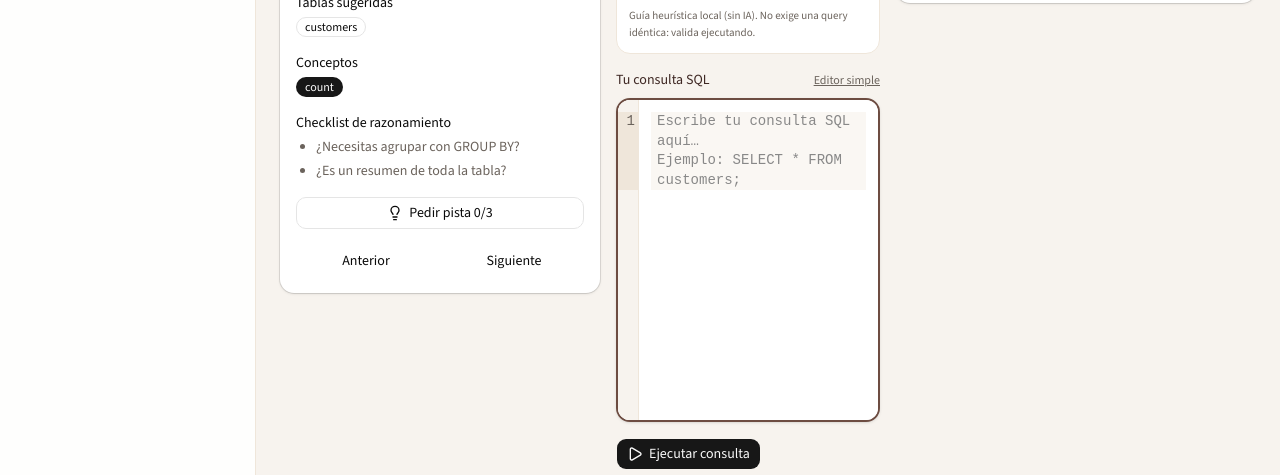
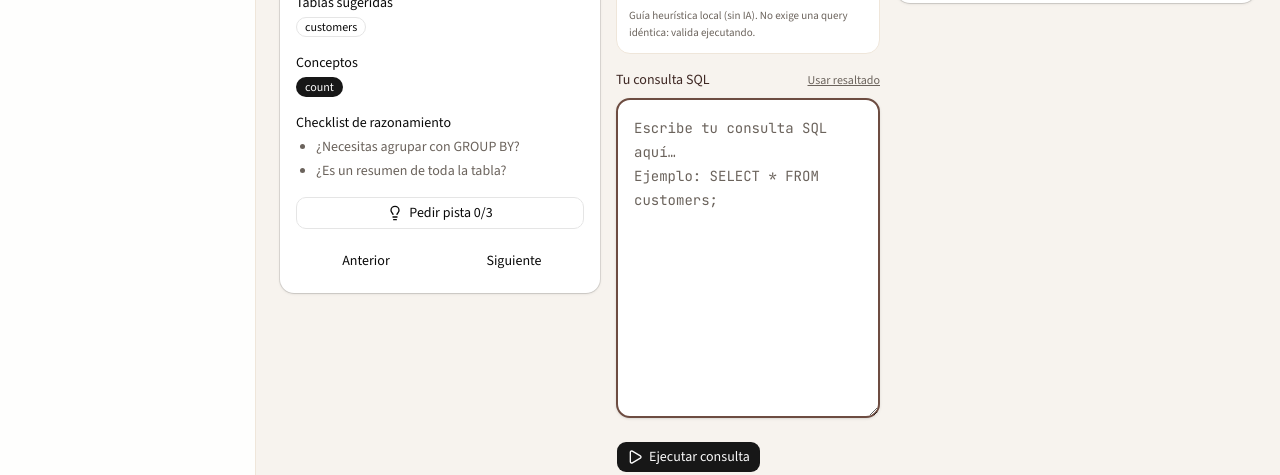
Before and after one commit to Carmyty/sql-coffee-playground, a Next.js app: page /learn/agregaciones/count-customers in a window 1280 px wide. Shown: the part 296-771 px from the top of the page. Built offline with nearby package versions, Linux system fonts and the light colour scheme; no server answers; the database is empty.

Commit message:
Default to plain SQL textarea for reliable practice input
CodeMirror stayed focus-hostile in automated and some browser clients;
keep the labeled textarea as the primary editor and make highlighting optional.

Co-authored-by: catry.jazz <catry.jazz@gmail.com>

```diff
--- a/src/components/editor/sql-editor.tsx
+++ b/src/components/editor/sql-editor.tsx
@@ -29,19 +29,31 @@ export function SqlEditor({
   ariaLabel = "Editor SQL",
   placeholder = "Escribe tu consulta SQL aquí…\nEjemplo: SELECT * FROM customers;",
 }: SqlEditorProps) {
+  // Plain textarea by default so practice always works (CodeMirror can steal focus in some clients).
+  const [useHighlight, setUseHighlight] = useState(false);
   const [mounted, setMounted] = useState(false);
-  const [preferPlain, setPreferPlain] = useState(false);
 
   useEffect(() => {
     setMounted(true);
   }, []);
 
-  if (!mounted || preferPlain) {
+  if (!useHighlight) {
     return (
       <div className="space-y-2">
-        <label className="text-sm font-medium text-[color:var(--coffee-dark)]" htmlFor="sql-plain-editor">
-          Tu consulta SQL
-        </label>
+        <div className="flex items-center justify-between gap-2">
+          <label className="text-sm font-medium text-[color:var(--coffee-dark)]" htmlFor="sql-plain-editor">
+            Tu consulta SQL
+          </label>
+          {mounted ? (
+            <button
+              type="button"
+              className="text-xs text-[color:var(--muted-text)] underline"
+              onClick={() => setUseHighlight(true)}
+            >
+              Usar resaltado
+            </button>
+          ) : null}
+        </div>
         <textarea
           id="sql-plain-editor"
           value={value}
@@ -52,15 +64,6 @@ export function SqlEditor({
           className="min-h-[280px] w-full resize-y rounded-xl border-2 border-[color:var(--coffee-mid)] bg-white p-4 font-mono text-sm leading-6 text-[color:var(--coffee-dark)] shadow-sm outline-none ring-[color:var(--terracotta)] placeholder:text-[color:var(--muted-text)] focus:ring-2"
           style={{ height }}
         />
-        {mounted ? (
-          <button
-            type="button"
-            className="text-xs text-[color:var(--muted-text)] underline"
-            onClick={() => setPreferPlain(false)}
-          >
-            Usar editor con resaltado
-          </button>
-        ) : null}
       </div>
     );
   }
@@ -72,7 +75,7 @@ export function SqlEditor({
         <button
           type="button"
           className="text-xs text-[color:var(--muted-text)] underline"
-          onClick={() => setPreferPlain(true)}
+          onClick={() => setUseHighlight(false)}
         >
           Editor simple
         </button>
```
